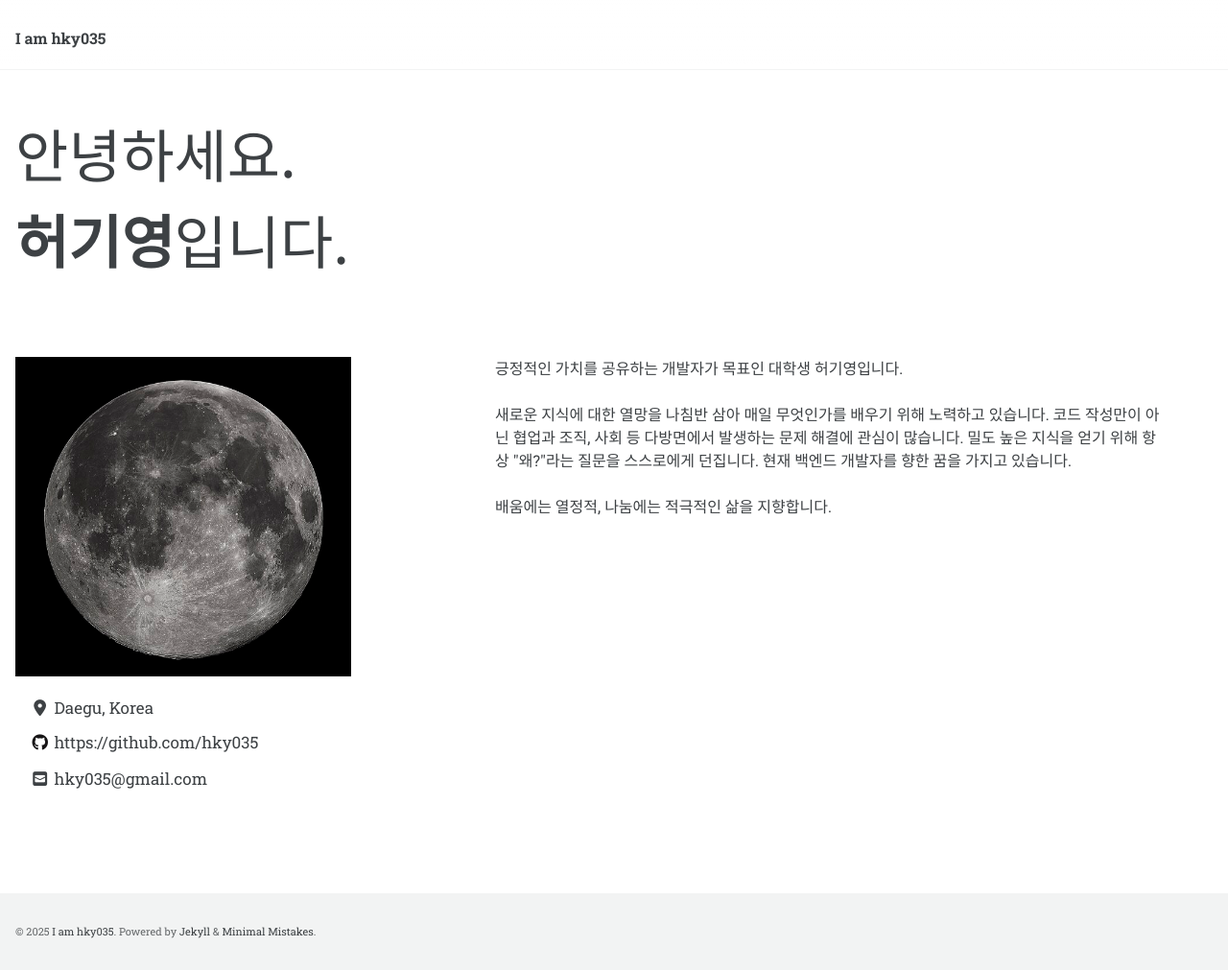
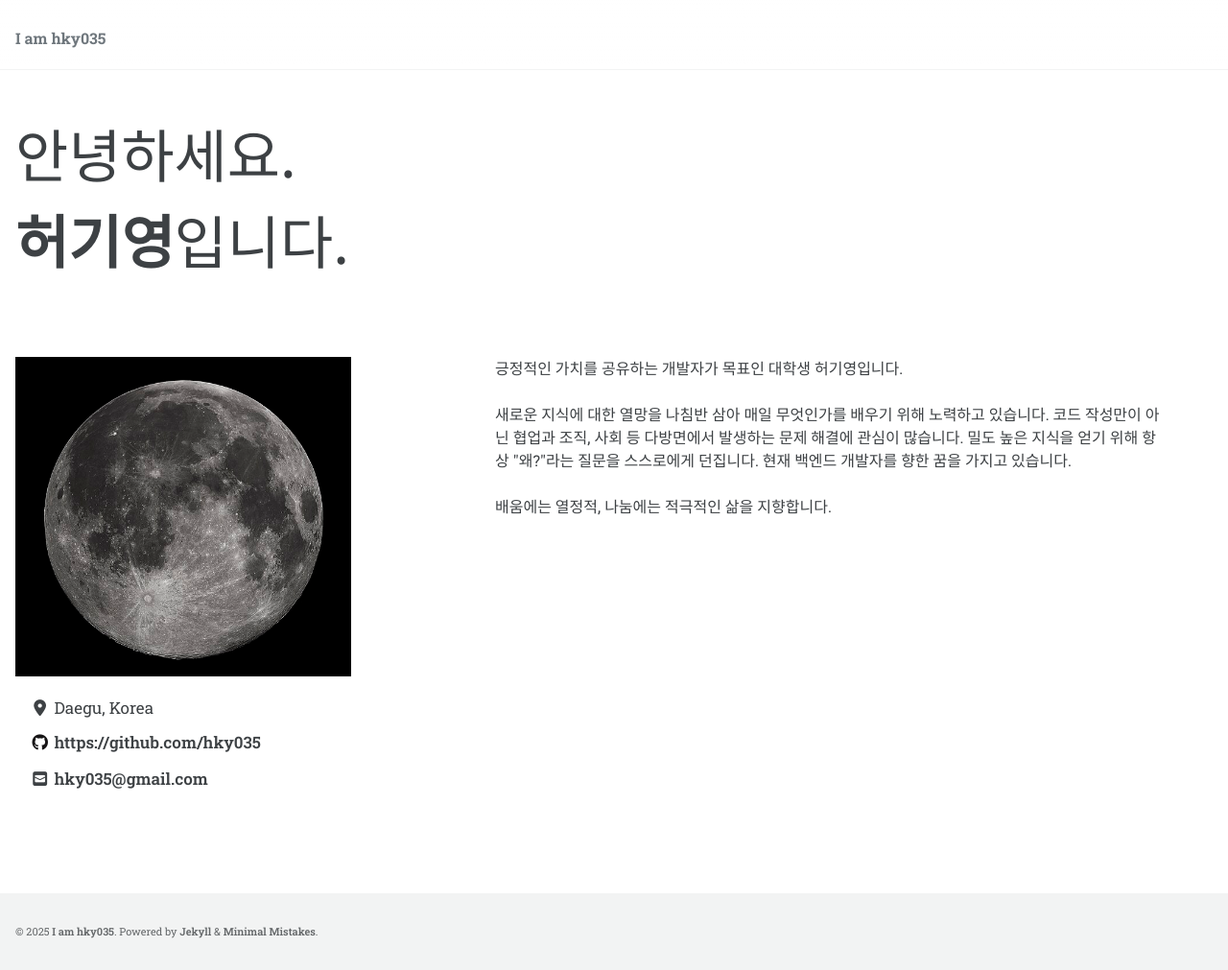
Before and after one commit to hky035/hky035.github.io, a Jekyll site: the page built from _pages/about.md, in a window 1280 px wide and 1011 px high. Shown: the whole window at 96% size. Built offline with Jekyll 4.4.1, drawn with Linux system fonts in a browser that asks for light colours; cached includes are drawn as plain includes.

Commit message:
style: 본문 내 a 태그 font-weight 변경

```diff
--- a/_sass/minimal-mistakes/_base.scss
+++ b/_sass/minimal-mistakes/_base.scss
@@ -367,7 +367,7 @@ input[type="submit"],
 }
 
 /* for reference */
-a {
+page__content a {
   color: #3d4144 !important;
   text-decoration-color: rgb(47.2,124.8,148.8);
   text-underline-offset: 3px;
```
